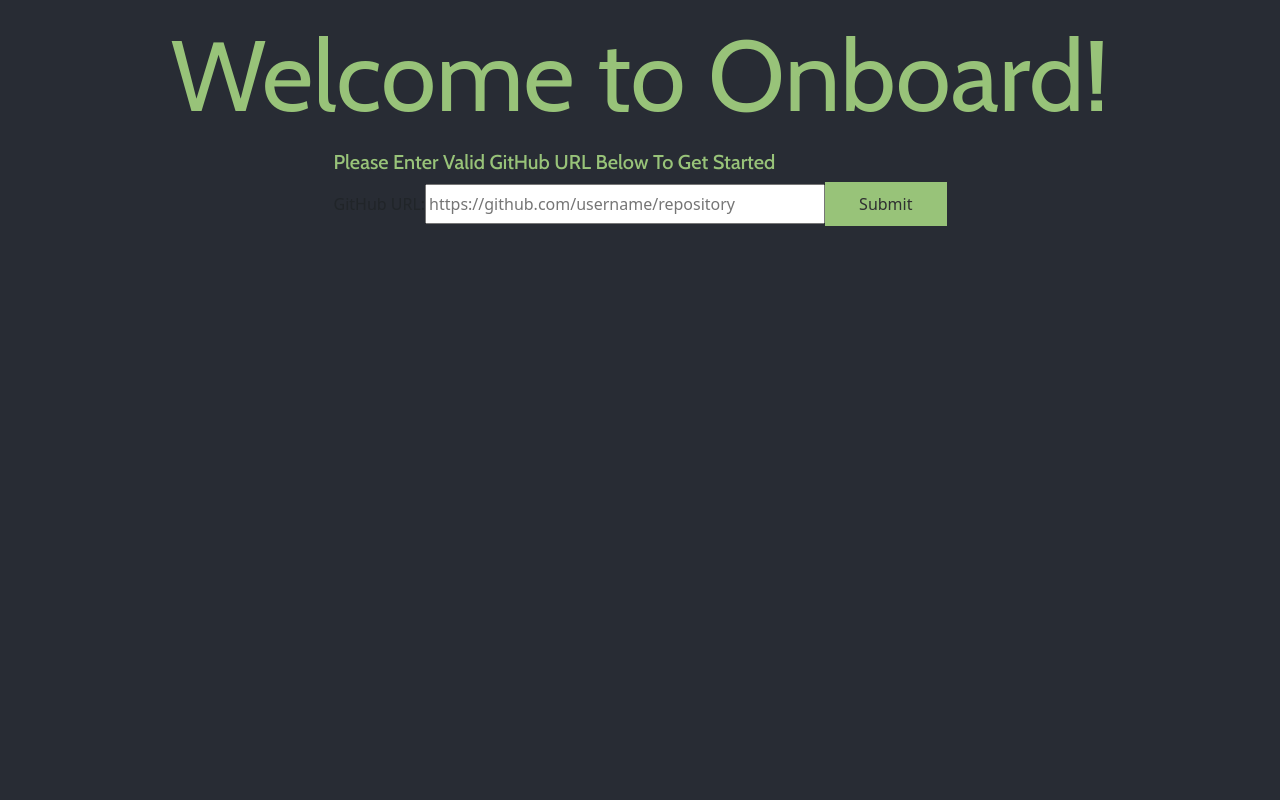
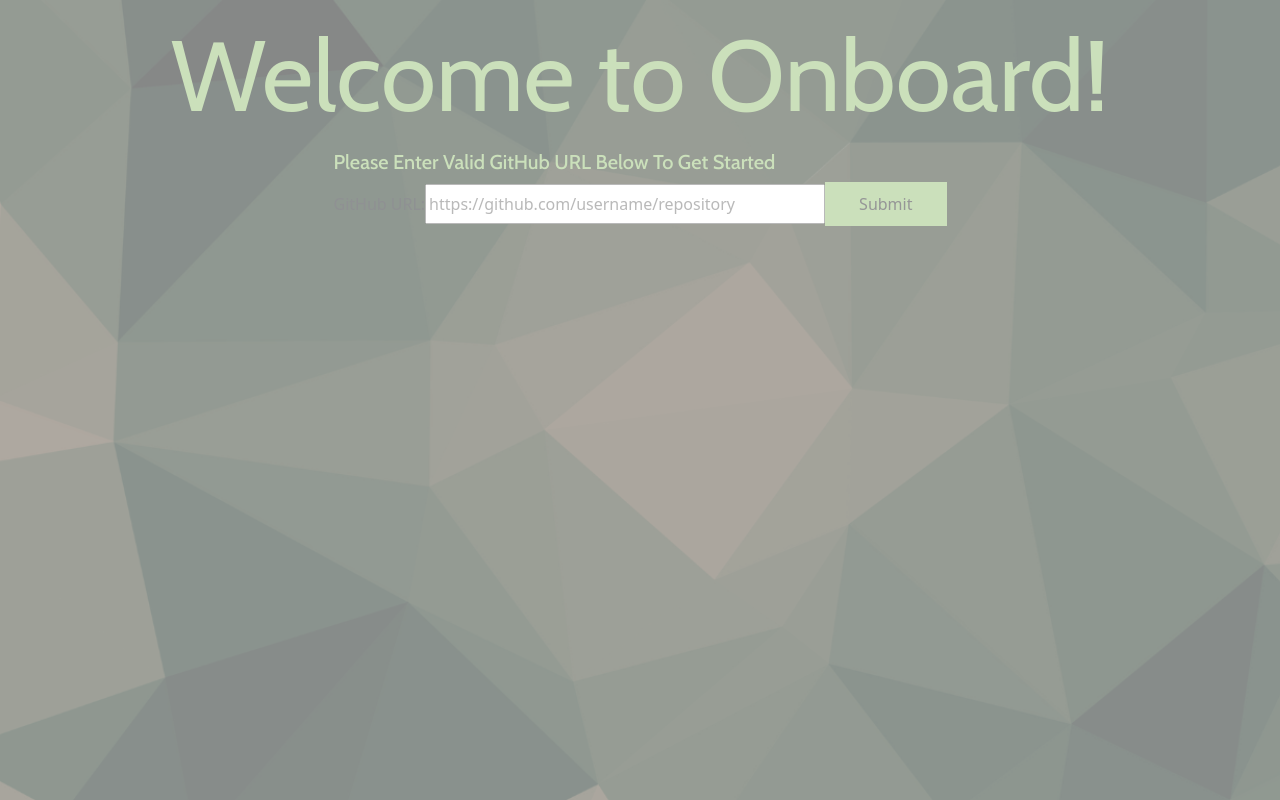
Before and after one commit to leo-step/onboard, a React (Create React App) app in the folder frontend/: page / in a window 1280 px wide. Built offline with nearby package versions, Linux system fonts and the light colour scheme.

Commit message:
fixed all of the hardcoded urls

```diff
--- a/frontend/src/App.css
+++ b/frontend/src/App.css
@@ -39,12 +39,23 @@ body, html {
   background-color: #98c379;
   border-radius: 4px;
 }
+.overlay{
+  position: "absolute";
+  top: 0;
+  left: 0;
+  height: "100%";
+  width: "100%";
+  background-color: rgba(256, 256, 256, 0.5);
+  z-index:1;
+}
 .landing-page {
   width: 100vw;
   height: 100vh;
-  background-color: #282c34;
   justify-items: center;
-  /* background-image: url(`/LandingPageBackground.png`); */
+  background-image: url("../public/LandingPageBackground.png");
+  background-size: cover;
+  background-color: #282c3439;
+  opacity: 0.5;
 }
 .lp-heading {
   font-size: 100px;
--- a/frontend/src/components/Environment.tsx
+++ b/frontend/src/components/Environment.tsx
@@ -4,6 +4,8 @@ import "prismjs/components/prism-python";
 import "prismjs/themes/prism-tomorrow.css";
 import axios from "axios";
 import Swal from "sweetalert2";
+import { uit } from "./Global_States";
+import { useAtomValue } from "jotai";
 
 interface EnvironmentProps {
   question: string[];
@@ -25,6 +27,7 @@ const Environment: React.FC<EnvironmentProps> = ({ question, questionId, setAllC
   const [tempInputs, setTempInputs] = useState<InputsState>({});
   const [inputStyles, setInputStyles] = useState<{ [key: number]: string }>({});
   const [disabledInputs, setDisabledInputs] = useState<{ [key: number]: boolean }>({});
+  const uitURL = useAtomValue(uit);
 
 
   // Load inputs from localStorage when component mounts
@@ -95,7 +98,7 @@ const Environment: React.FC<EnvironmentProps> = ({ question, questionId, setAllC
       const user_response = {
         question_number: questionId,
         submission: tempInputs,
-        url: "https://uithub.com/TigerAppsOrg/PrincetonCourses",
+        url: uitURL,
       };
 
       // Send the data via a POST request
--- a/frontend/src/components/LandingPage.tsx
+++ b/frontend/src/components/LandingPage.tsx
@@ -7,9 +7,11 @@ function LandingPage(){
 
     }
     return(
-        <div className="landing-page">
-            <div className = "lp-heading">Welcome to Onboard!</div>
-            <GithubForm />
+        <div className="overlay">
+            <div className="landing-page">
+                <div className = "lp-heading">Welcome to Onboard!</div>
+                <GithubForm />
+            </div>
         </div>
     );
 }
--- a/frontend/src/components/ProblemStatement.tsx
+++ b/frontend/src/components/ProblemStatement.tsx
@@ -1,6 +1,8 @@
 import React, { useState } from "react";
 import axios from "axios";
 import Spinner from 'react-bootstrap/Spinner';
+import { uit } from "./Global_States";
+import { useAtomValue } from "jotai";
 
 interface ProblemStatementProps {
   title: string;
@@ -19,7 +21,7 @@ interface Hint {
 // function ProblemStatement(props: ProblemStatementProps) {
 const ProblemStatement: React.FC<ProblemStatementProps> = ({ title , descriptions , questionId , submission }) => {
     const [loading, setLoading] = useState<boolean>(false); // New loading state
-
+    const uitURL = useAtomValue(uit);
     const [hints, setHints] = useState<Hint[]>([]);
     // const { context } = props;
     const [hintText, setHintText] = useState<string>("Show Hint")
@@ -33,7 +35,7 @@ const ProblemStatement: React.FC<ProblemStatementProps> = ({ title , description
               question_number: questionId,
               submission: submission,
               previous_hints: hints.map((hint) => hint.data),
-              url: "https://uithub.com/TigerAppsOrg/PrincetonCourses",
+              url: uitURL,
             };
 
             // Log the payload being sent
```
